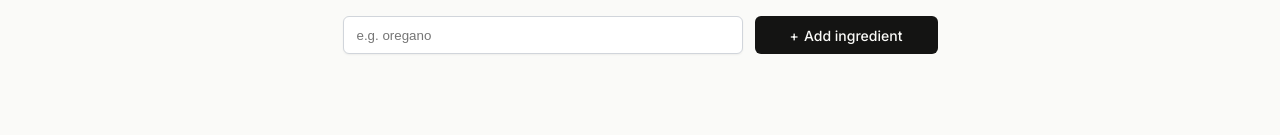
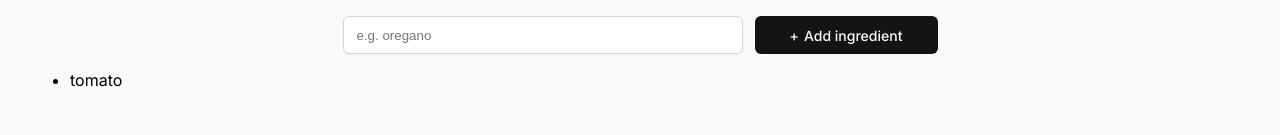
Before and after one commit to sanjivanisharma/chef-claude-app, a React (Vite) app: page / in a window 1280 px wide. Shown: the part 165-300 px from the top of the page. Built offline with nearby package versions, Linux system fonts and the light colour scheme.

Commit message:
Code changes

```diff
--- a/src/components/Main.jsx
+++ b/src/components/Main.jsx
@@ -1,7 +1,18 @@
+import { useState } from "react"
+
 export default function Main() {
+    const [ingredients, setIngredients] = useState(["tomato"])
+    console.log(ingredients)
+
+    const ingredientsElementsList = ingredients.map((ingredient) => (
+        <li key={ingredient}>{ingredient}</li>
+    ))
 
     function handleSubmit(event) {
         event.preventDefault()
+        const formData = new FormData(event.currentTarget)
+        const newIngredient = formData.get("ingredient")
+        setIngredients((prevIngredient) => [...prevIngredient, newIngredient])
     }
 
     return (
@@ -11,10 +22,13 @@ export default function Main() {
                 type="text"
                 aria-label="Add ingredient"
                 placeholder="e.g. oregano"
-                name="ingedient"
+                name="ingredient"
                 />
                 <button>Add ingredient</button>
             </form>
+            <ul>
+                {ingredientsElementsList}
+            </ul>
         </main>
     )
 }
```
